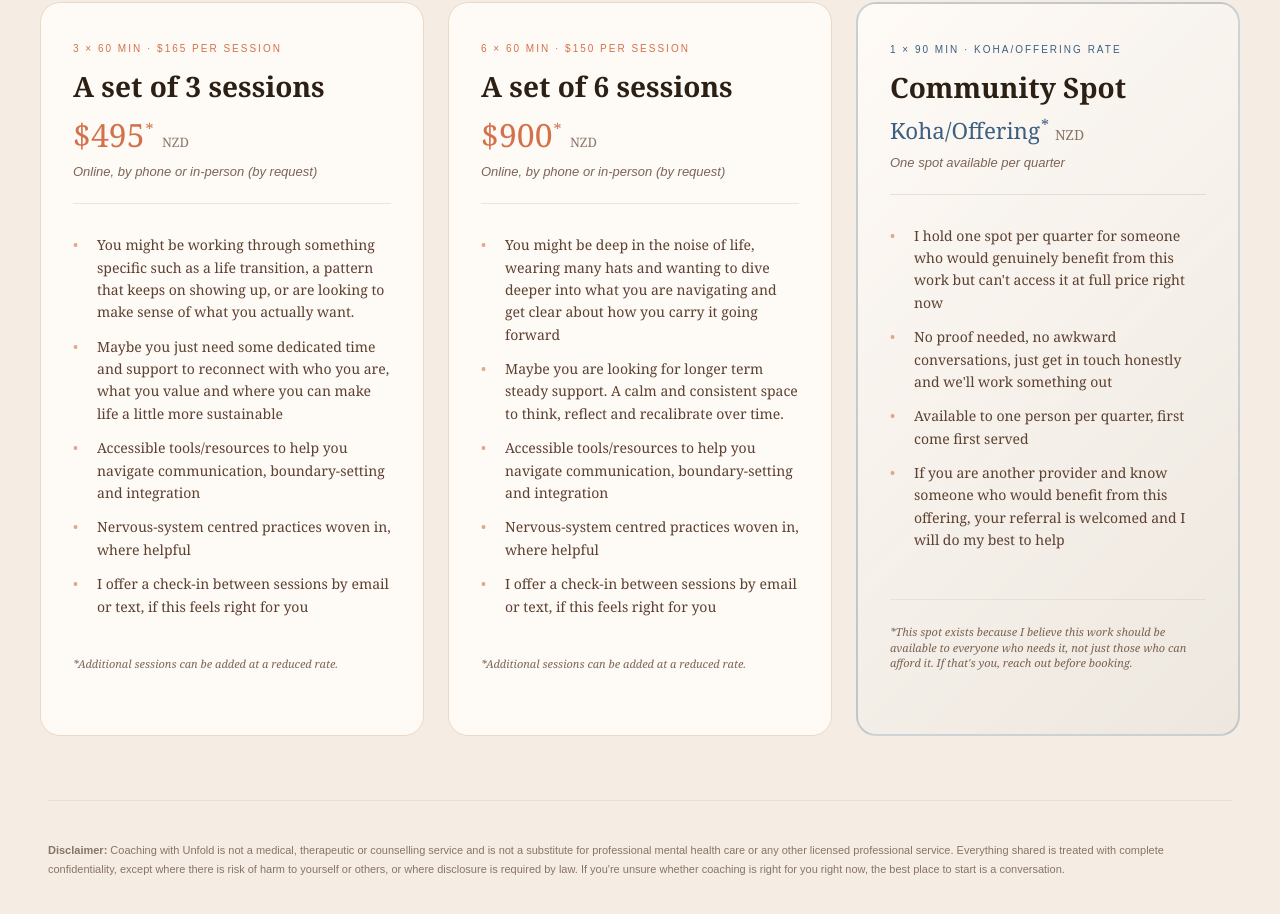
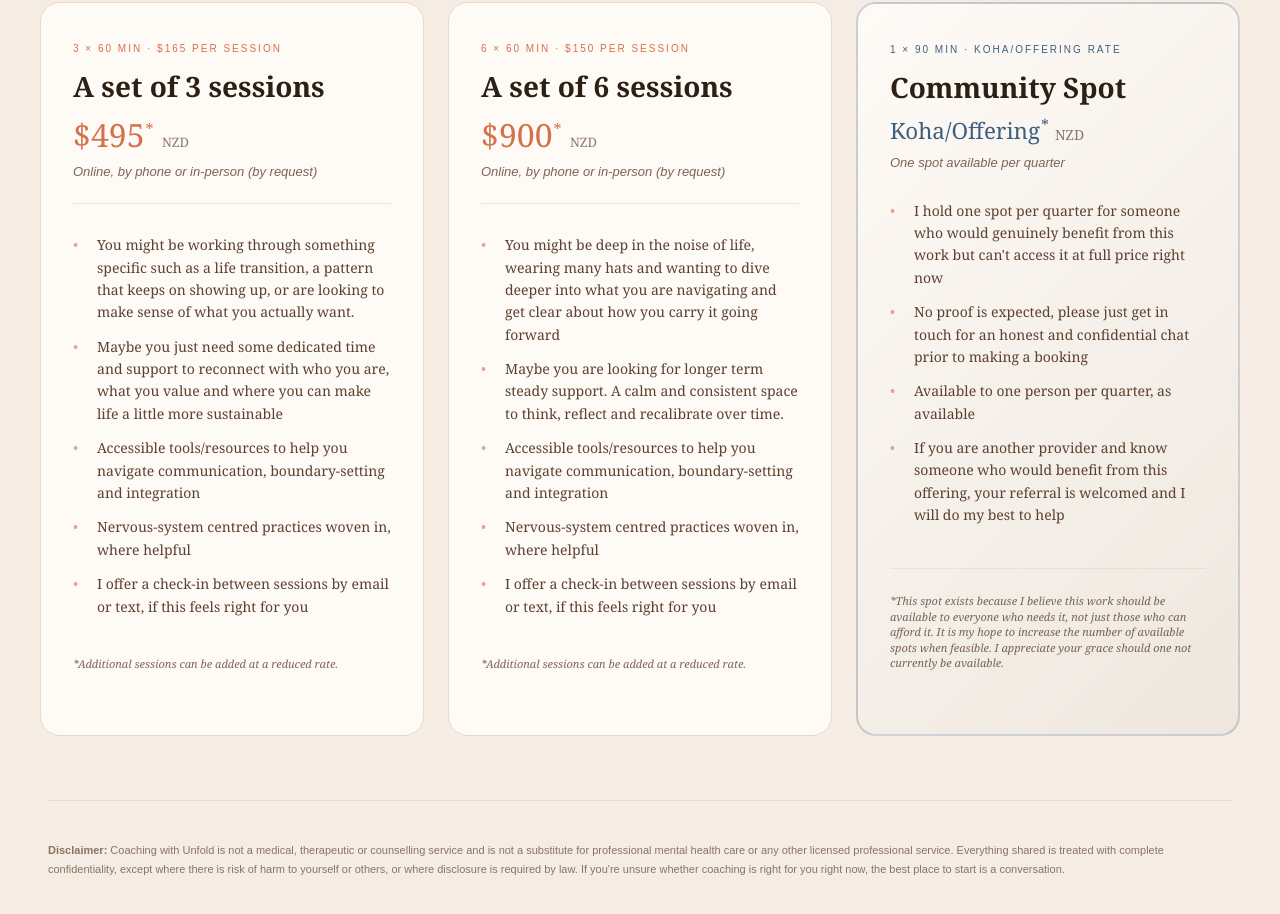
Before and after one commit to kelly541/unfoldcoachingwebsiterepo, a website: page coaching.html in a window 1280 px wide. Shown: the part 1336-2250 px from the top of the page. Drawn offline with Linux system fonts and the light colour scheme.

Commit message:
refactor: update community spot pricing copy and policy details on coaching page

```diff
--- a/coaching.html
+++ b/coaching.html
@@ -774,14 +774,13 @@
           <h3 class="price-name">Community Spot</h3>
           <div class="price-amount" style="font-size: 1.4rem; color: var(--slate);">Koha/Offering<sup style="font-size: 16px; margin-left: 1px; color: var(--slate);">*</sup> <span style="font-size: 14px;">NZD</span></div>
           <p style="font-family: Arial, sans-serif; font-size: 13px; color: var(--ink-light); opacity: 0.8; margin-top: -1rem; margin-bottom: 1.5rem; font-style: italic;">One spot available per quarter</p>
-          <div class="price-divider"></div>
           <ul class="price-features">
             <li>I hold one spot per quarter for someone who would genuinely benefit from this work but can't access it at full price right now</li>
-            <li>No proof needed, no awkward conversations, just get in touch honestly and we'll work something out</li>
-            <li>Available to one person per quarter, first come first served</li>
+            <li>No proof is expected, please just get in touch for an honest and confidential chat prior to making a booking</li>
+            <li>Available to one person per quarter, as available</li>
             <li>If you are another provider and know someone who would benefit from this offering, your referral is welcomed and I will do my best to help</li>
           </ul>
-          <p class="price-note" style="font-style: italic; margin-top: auto; padding-top: 1.5rem; border-top: 1px solid rgba(44, 31, 20, 0.08);">*This spot exists because I believe this work should be available to everyone who needs it, not just those who can afford it. If that's you, reach out before booking.</p>
+          <p class="price-note" style="font-style: italic; margin-top: auto; padding-top: 1.5rem; border-top: 1px solid rgba(44, 31, 20, 0.08);">*This spot exists because I believe this work should be available to everyone who needs it, not just those who can afford it. It is my hope to increase the number of available spots when feasible. I appreciate your grace should one not currently be available.</p>
         </div>
       </div>
 
```
